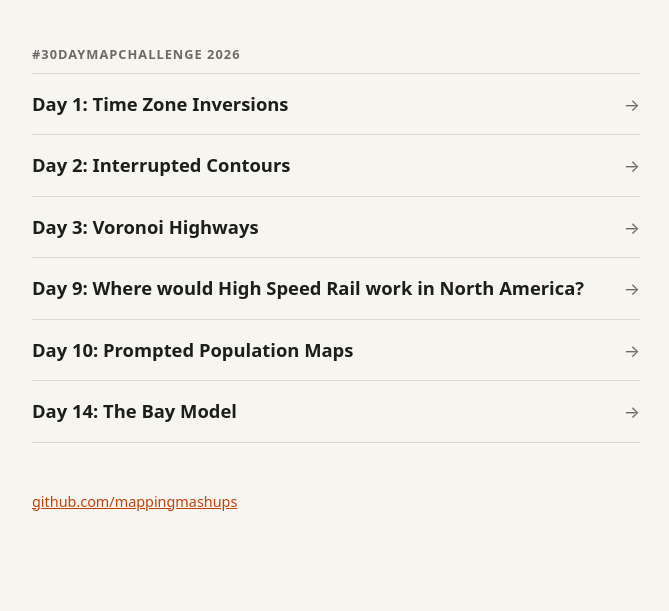
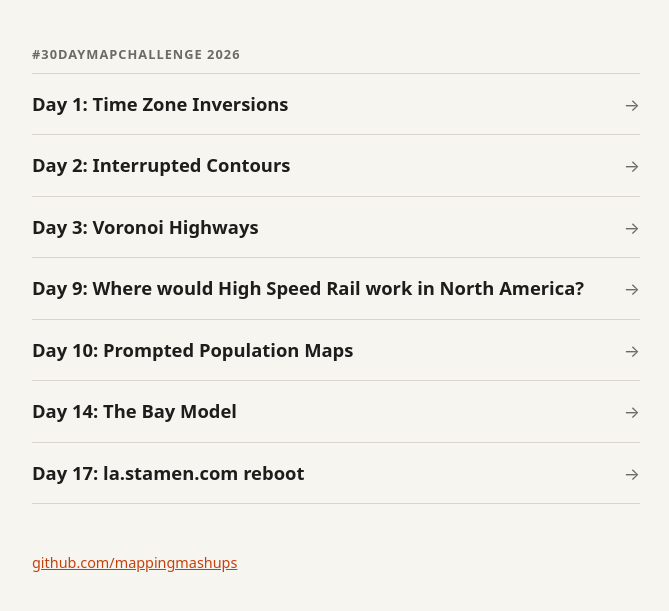
Before and after one commit to mappingmashups/mappingmashups.github.io, a plain HTML site: page index.html in a window 1280 px wide. Shown: the part 141-752 px from the top of the page, without its empty margins (304-973 px from the left). Drawn offline with Linux system fonts and the light colour scheme.

Commit message:
Add Day 17: la.stamen.com reboot
Co-Authored-By: Claude Opus 5.5 <noreply@anthropic.com>
Claude-Session: https://claude.ai/code/session_01JpWq1ijw2ipgVXYhiHY2AH

```diff
--- a/index.html
+++ b/index.html
@@ -111,6 +111,12 @@
             <span class="arrow" aria-hidden="true">→</span>
           </a>
         </li>
+        <li>
+          <a href="https://la.stamen.com/">
+            <span class="name">Day 17: la.stamen.com reboot</span>
+            <span class="arrow" aria-hidden="true">→</span>
+          </a>
+        </li>
       </ul>
     </section>
 
```
